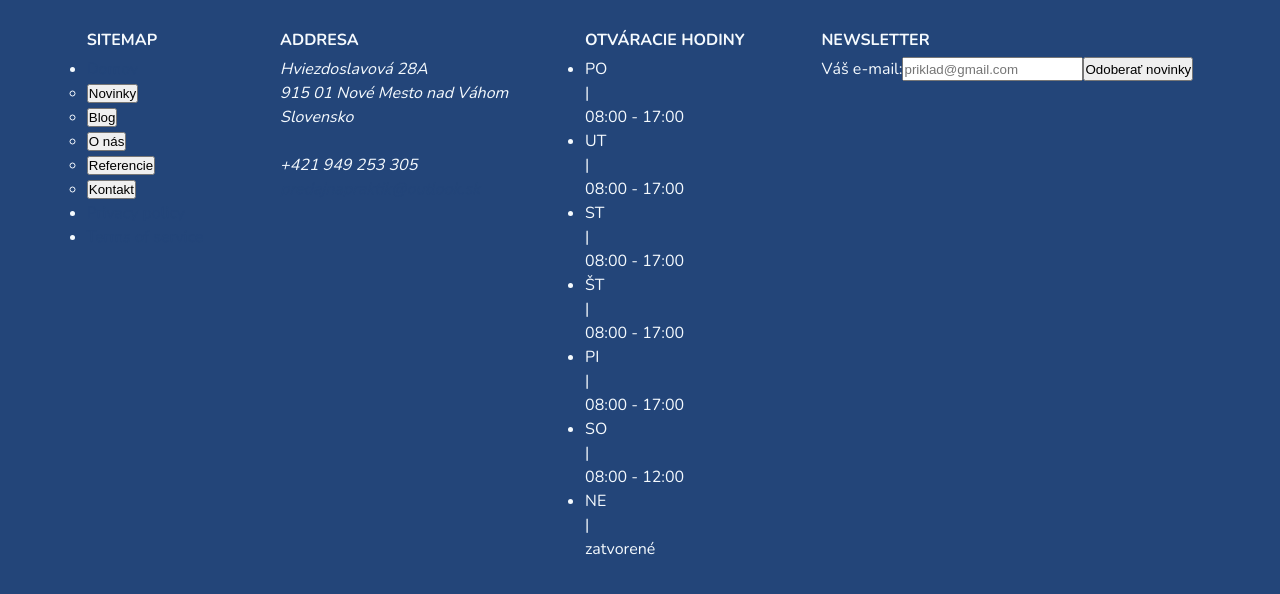
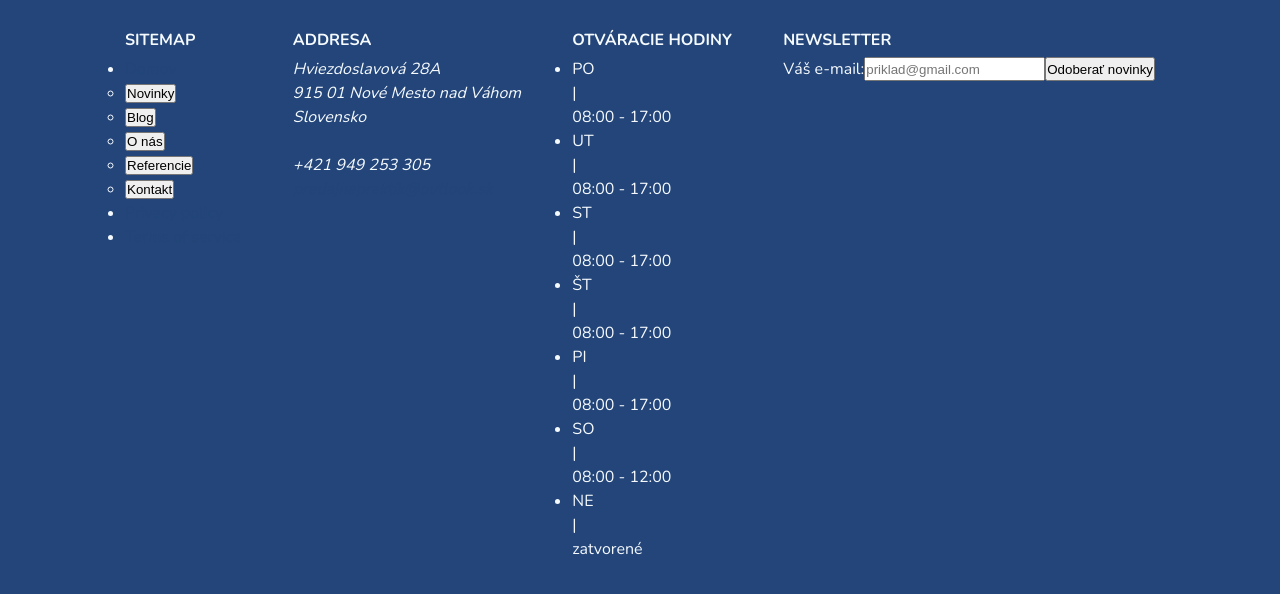
Before and after one commit to Darken141/gatsby-praktik-ecommerce, a Gatsby site: page /page-2 in a window 1280 px wide. Shown: the part 98-692 px from the top of the page. Built offline with nearby package versions, Linux system fonts and the light colour scheme; Gatsby itself is replaced by a stand-in of ours.

Commit message:
minor adjustments in layout

```diff
--- a/package.json
+++ b/package.json
@@ -6,6 +6,7 @@
   "author": "Kyle Mathews <mathews.kyle@gmail.com>",
   "dependencies": {
     "gatsby": "^2.24.50",
+    "gatsby-cli": "^2.12.99",
     "gatsby-image": "^2.4.16",
     "gatsby-image-background-slider": "0.0.4",
     "gatsby-plugin-manifest": "^2.4.24",
--- a/src/components/footer/footer.js
+++ b/src/components/footer/footer.js
@@ -13,7 +13,7 @@ const Footer = () => {
 
     return (
         <footer className={footer}>
-            {/* <div className='container'> */}
+            <div className='container'>
                 <div className={row}>
                     <div className={col}>
                         <h4>Sitemap</h4>
@@ -138,7 +138,7 @@ const Footer = () => {
                         </div>
                     </div>
                 </div>
-            {/* </div> */}
+            </div>
             <span>
                 &copy; 2020 CODERKIN
             </span>
--- a/src/components/footer/footer.module.scss
+++ b/src/components/footer/footer.module.scss
@@ -1,4 +1,4 @@
-.footer {
+    .footer {
     position: relative;
     z-index: 9999;
     background-color: var(--footer-bg-color);
@@ -9,11 +9,18 @@
     .row {
         display: flex;
         flex-wrap: wrap;
-        justify-content: space-evenly;
+        justify-content: space-between;
 
         .col {
             // min-width: 35rem;
-            margin: 0 1rem 3rem;
+            // margin: 0 1rem 3rem;
+            // margin: 0 auto;
+
+            margin-bottom: 3rem;
+
+            @media all and (max-width: 480px) {
+                width: 100%;
+            }
 
             h4 {
                 text-transform: uppercase;
@@ -27,7 +34,7 @@
 
             .opening-hours {
                 list-style: none;
-                margin-left: 2rem;
+                // margin-left: 2rem;
                 margin-bottom: 2rem;
 
                 li {
--- a/src/sections/hero_section/hero_section.jsx
+++ b/src/sections/hero_section/hero_section.jsx
@@ -74,7 +74,7 @@ const HeroSection = () => {
           <div className={col}>
             <h1>{heading}</h1>
             <h2>{subHeading}</h2>
-            <CustomButton>Preist do Obchodu</CustomButton>
+            <CustomButton>Prejsť do Obchodu</CustomButton>
           </div>
           <div className={col}>
             <Blob className={blob} />
```
Also changed, not shown: 1 other file. Lines whose indentation alone changed are shown as unchanged.
